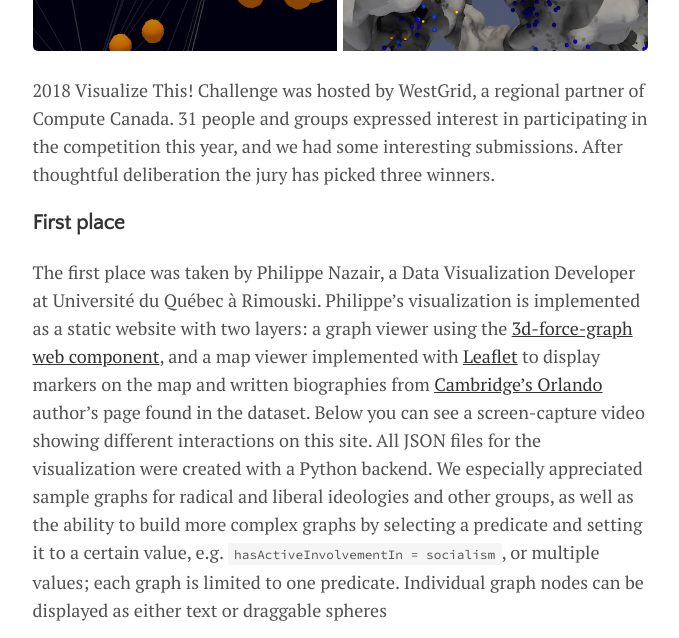
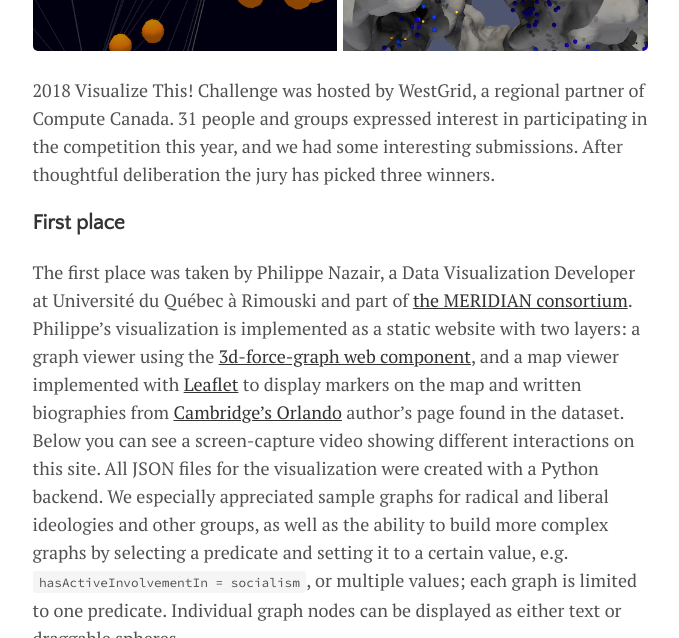
Before and after one commit to WestGrid/visualizeThis, a Jekyll site: the page built from _posts/2018-12-18-competition-results.md, in a window 1280 px wide and 900 px high, scrolled down 529 px, cut to the strip 0-638 px from the top of the window. Shown: the whole strip, without its empty margins (300-979 px from the left). Built offline with Jekyll 4.4.1, drawn with Linux system fonts in a browser that asks for light colours.

Commit message:
2018-Dec-17 22:55

```diff
--- a/_posts/2018-12-18-competition-results.md
+++ b/_posts/2018-12-18-competition-results.md
@@ -14,9 +14,10 @@ submissions. After thoughtful deliberation the jury has picked three winners.
 ### First place
 
 The first place was taken by Philippe Nazair, a Data Visualization Developer at Université du Québec à
-Rimouski. Philippe's visualization is implemented as a static website with two layers: a graph viewer
-using the <a href="https://github.com/vasturiano/3d-force-graph" target="_blank">3d-force-graph web
-component</a>, and a map viewer implemented with <a href="https://leafletjs.com"
+Rimouski and part of <a href="https://meridian.cs.dal.ca" target="_blank">the MERIDIAN
+consortium</a>. Philippe's visualization is implemented as a static website with two layers: a graph
+viewer using the <a href="https://github.com/vasturiano/3d-force-graph" target="_blank">3d-force-graph
+web component</a>, and a map viewer implemented with <a href="https://leafletjs.com"
 target="_blank">Leaflet</a> to display markers on the map and written biographies from <a
 href="http://orlando.cambridge.org" target="_blank">Cambridge's Orlando</a> author's page found in the
 dataset. Below you can see a screen-capture video showing different interactions on this site. All JSON
--- a/analysis.py
+++ b/analysis.py
@@ -7,7 +7,7 @@ from MDAnalysis.analysis.density import density_from_Universe
 from MDAnalysis.analysis.distances import distance_array
 import tvtk.api as tvtk
 
-base = '/Users/razoumov/Documents/visualizeThis/2018/data/scientific/'
+base = '/path/to/data/scientific/'
 u = mda.Universe(base+'sim.part0001_protein_lipid_popc.gro', [base+'5us_traj_popc_protein_lipid_popc.xtc',base+'15us_traj_protein_lipid_popc.xtc'])
 
 # define the contact condition in ångströms
```
